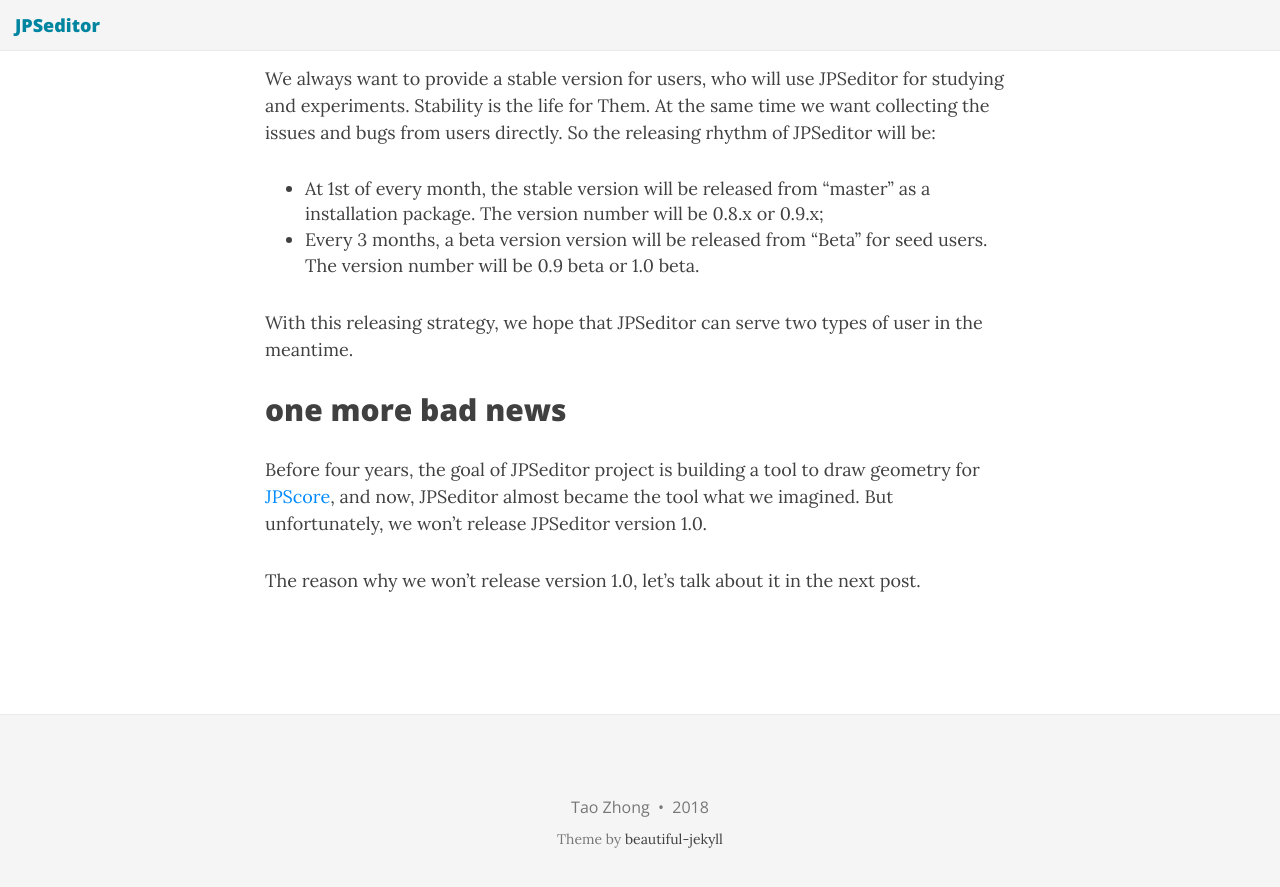
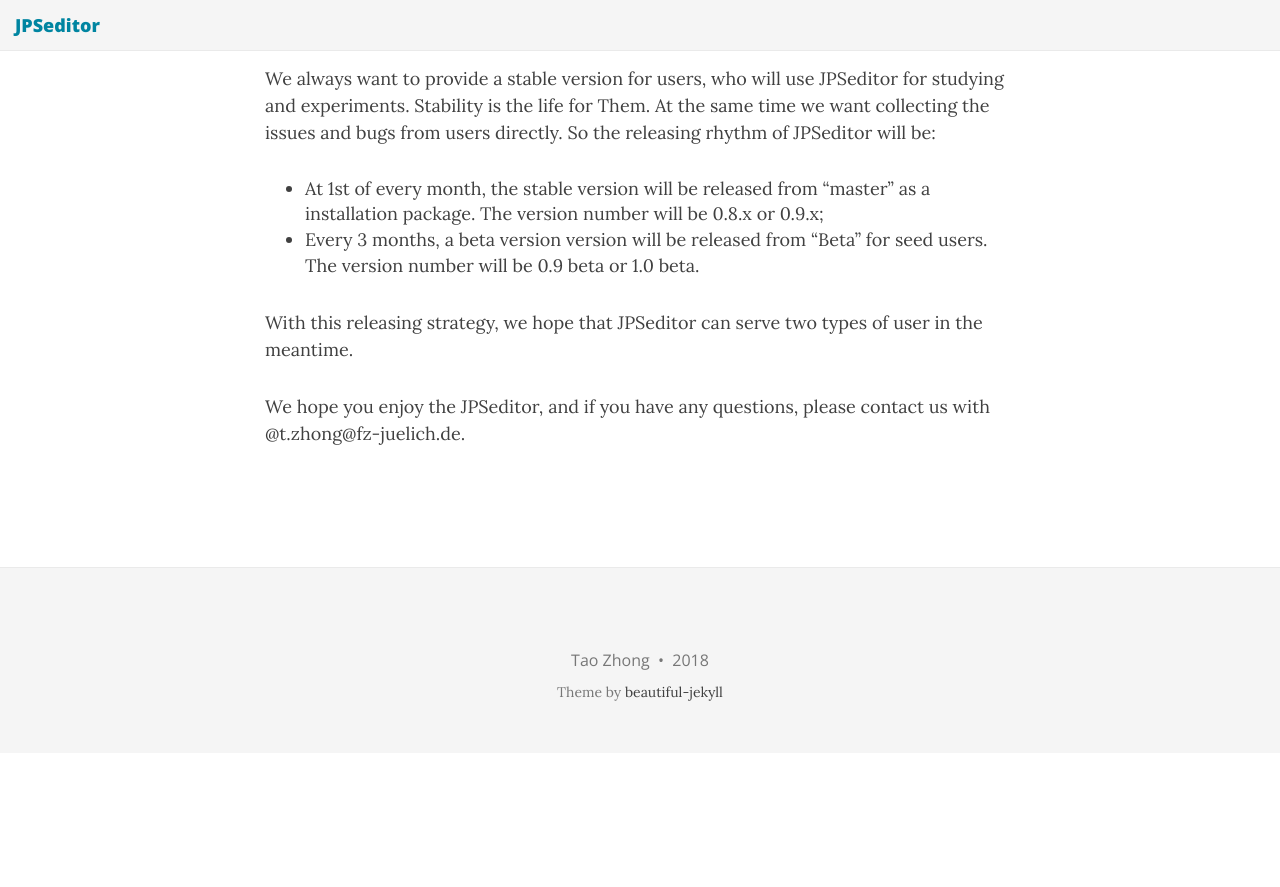
Before and after one commit to JuPedSim/jpseditor, a Jekyll site: the page built from _posts/2018-09-02-JPSeditor_Roadmap.md, in a window 1280 px wide and 900 px high, scrolled down 1109 px. Shown: the top 887 px of the window. Built offline with Jekyll 4.4.1, drawn with Linux system fonts in a browser that asks for light colours; nearby versions of some CDN libraries; after the commit the page ends 1862 px from its top, so only the background shows below that.

Commit message:
Update 2018-09-02-JPSeditor_Roadmap.md

```diff
--- a/_posts/2018-09-02-JPSeditor_Roadmap.md
+++ b/_posts/2018-09-02-JPSeditor_Roadmap.md
@@ -31,8 +31,4 @@
 
  With this releasing strategy, we hope that JPSeditor can serve two types of user in the meantime.
 
-## one more bad news
-
- Before four years, the goal of JPSeditor project is building a tool to draw geometry for [JPScore](http://www.jupedsim.org/jpscore/), and now, JPSeditor almost became the tool what we imagined. But unfortunately, we won't release JPSeditor version 1.0.
-
- The reason why we won't release version 1.0, let's talk about it in the next post.
+We hope you enjoy the JPSeditor, and if you have any questions, please contact us with @t.zhong@fz-juelich.de.
```
